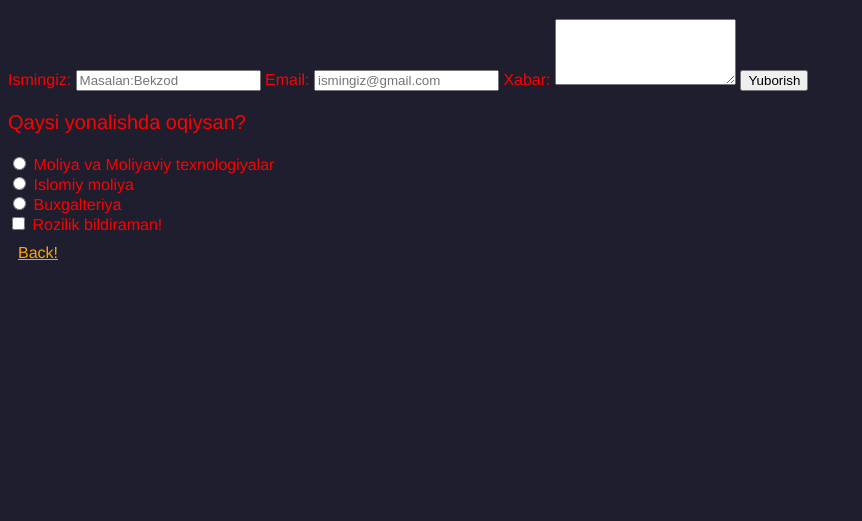
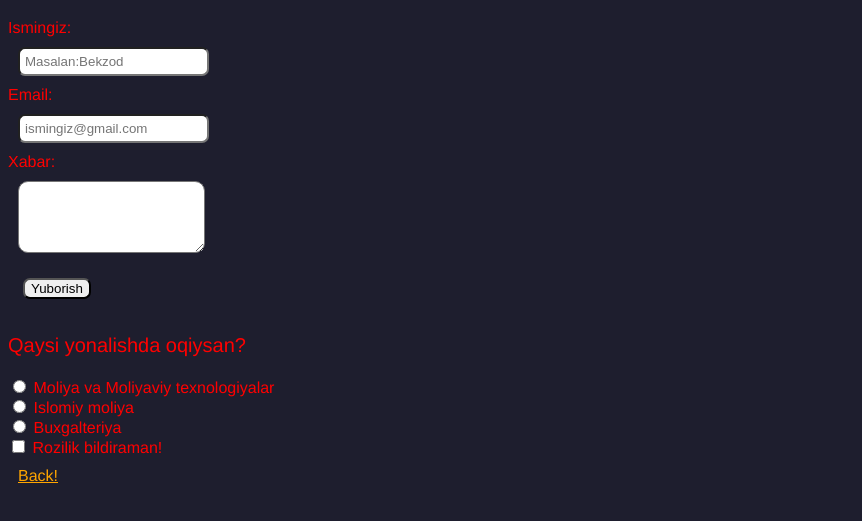
Before and after one commit to bekiportfolio/my-first-site, a plain HTML site: page contact.html in a window 1280 px wide. Shown: the part 61-582 px from the top of the page, without its empty margins (0-862 px from the left). Drawn offline with Linux system fonts and the light colour scheme.

Commit message:
css da ishlovcha berildi

```diff
--- a/contact.html
+++ b/contact.html
@@ -10,6 +10,7 @@
   <h1>Men bilan bog'lanish</h1>
 
   <form>
+   <div class="container">
     <label for="ism">Ismingiz:</label>
     <input type="text" id="ism" name="ism" placeholder="Masalan:Bekzod" required>
 
@@ -20,7 +21,7 @@
     <textarea id="xabar" name="xabar" rows="4"></textarea>
 
     <button type="submit">Yuborish</button>
-
+  </div>
 
   <p >Qaysi yonalishda oqiysan?</p>
   <input type="radio" id="mmt" name="fakultet" value="MMT" required>
--- a/style.css
+++ b/style.css
@@ -84,3 +84,22 @@
                 flex-direction: column;
             }
         }
+        .container{
+            display: flex;
+            flex-direction: column;
+            align-items: flex-start;
+            input{
+                margin: 10px;
+            padding: 5px;
+            border-radius: 7px;
+        }
+        textarea{
+            margin: 10px;
+            padding:5px;
+            border-radius: 10px;
+        }
+        button{
+            margin: 15px;
+            border-radius: 7px;
+        }
+        }
```
